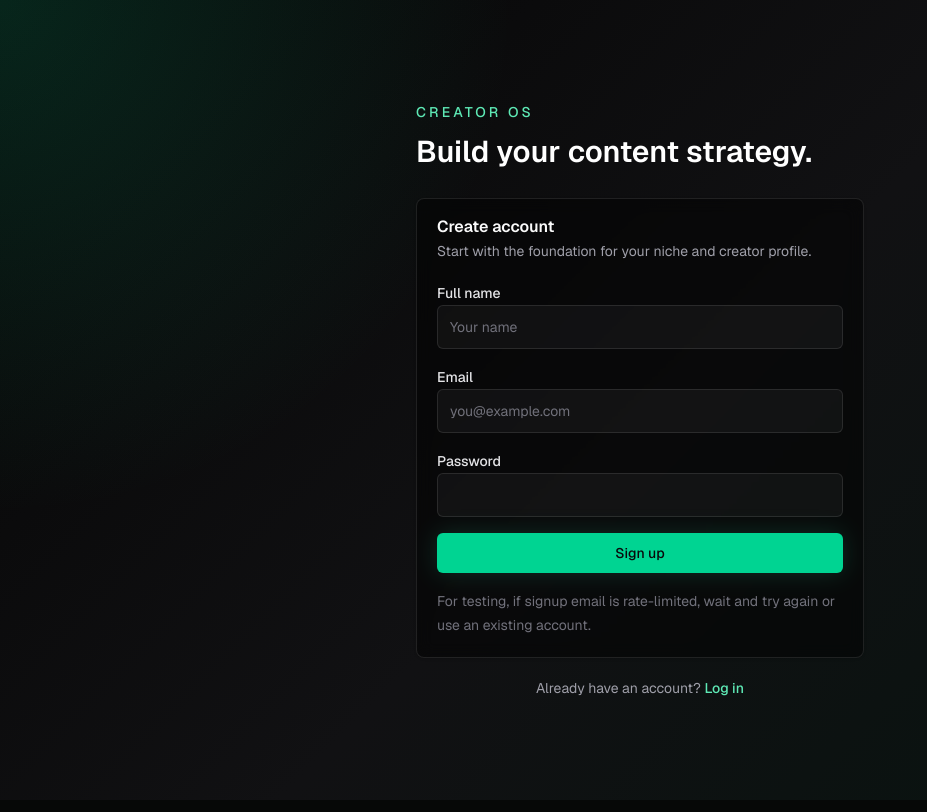
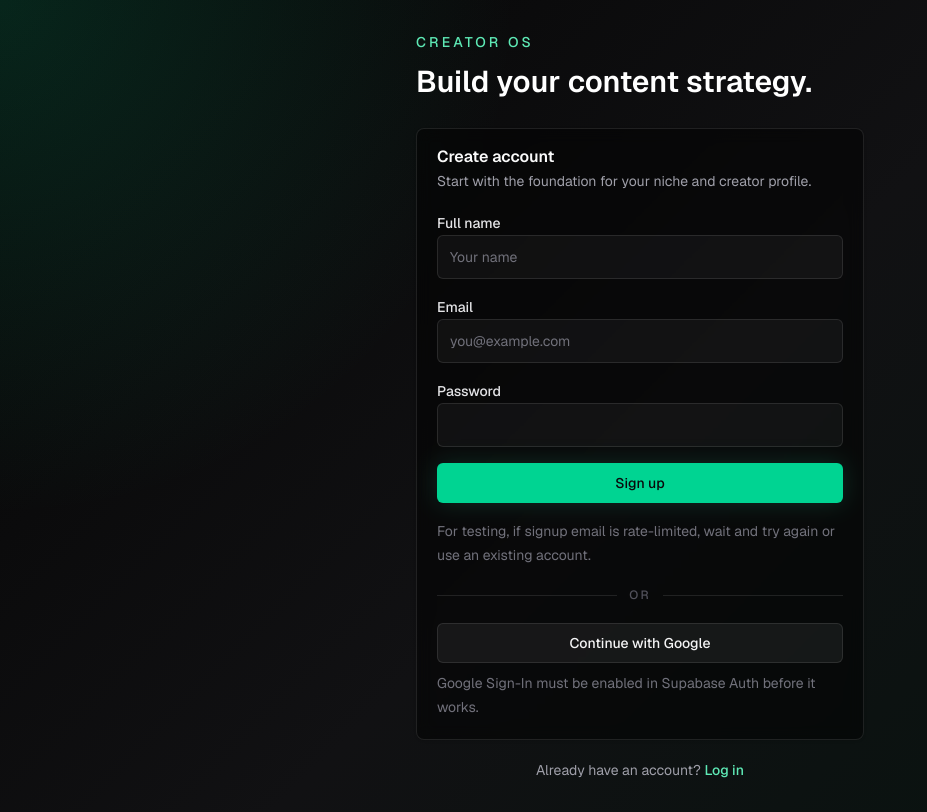
Before and after one commit to dcpdhruv7-ui/creator-os, a Next.js app: page /signup in a window 1280 px wide. Shown: the whole page, without its empty margins (0-927 px from the left). Built offline with nearby package versions, Linux system fonts and the light colour scheme.

Commit message:
Add Google Sign-In with Supabase Auth

```diff
--- a/src/app/(auth)/actions.ts
+++ b/src/app/(auth)/actions.ts
@@ -1,5 +1,6 @@
 "use server";
 
+import { headers } from "next/headers";
 import { revalidatePath } from "next/cache";
 import { redirect } from "next/navigation";
 
@@ -11,6 +12,16 @@ function field(formData: FormData, name: string) {
 
 function authRedirect(path: string, type: "error" | "message", value: string): never {
   redirect(`${path}?${type}=${encodeURIComponent(value)}`);
+}
+
+async function getRequestOrigin() {
+  const headerStore = await headers();
+
+  return (
+    headerStore.get("origin") ??
+    headerStore.get("x-forwarded-host")?.replace(/^/, "https://") ??
+    "https://creator-os-ten-phi.vercel.app"
+  );
 }
 
 function getSignupErrorMessage(message: string) {
@@ -35,6 +46,24 @@ function getSignupErrorMessage(message: string) {
   return "We could not create your account right now. Please check your details and try again.";
 }
 
+function getGoogleSignInErrorMessage(message: string) {
+  const normalizedMessage = message.toLowerCase();
+
+  if (
+    normalizedMessage.includes("provider") ||
+    normalizedMessage.includes("google") ||
+    normalizedMessage.includes("oauth")
+  ) {
+    console.error("Google Sign-In provider is not ready:", message);
+
+    return "Google Sign-In is not enabled yet. Please enable the Google provider in Supabase Auth.";
+  }
+
+  console.error("Google Sign-In error:", message);
+
+  return "Google Sign-In could not be started. Please try again.";
+}
+
 export async function login(formData: FormData) {
   const email = field(formData, "email");
   const password = field(formData, "password");
@@ -52,6 +81,28 @@ export async function login(formData: FormData) {
 
   revalidatePath("/", "layout");
   redirect("/dashboard");
+}
+
+export async function signInWithGoogle(formData: FormData) {
+  const source = field(formData, "source") === "signup" ? "/signup" : "/login";
+  const origin = await getRequestOrigin();
+  const supabase = await createClient();
+  const { data, error } = await supabase.auth.signInWithOAuth({
+    provider: "google",
+    options: {
+      redirectTo: `${origin}/auth/callback?next=/dashboard`,
+    },
+  });
+
+  if (error) {
+    authRedirect(source, "error", getGoogleSignInErrorMessage(error.message));
+  }
+
+  if (!data.url) {
+    authRedirect(source, "error", "Google Sign-In could not be started. Please try again.");
+  }
+
+  redirect(data.url);
 }
 
 export async function signup(formData: FormData) {
--- a/src/app/(auth)/login/page.tsx
+++ b/src/app/(auth)/login/page.tsx
@@ -3,6 +3,7 @@ import Link from "next/link";
 import { login } from "@/app/(auth)/actions";
 import { AuthNotice } from "@/components/auth/auth-notice";
 import { AuthShell } from "@/components/auth/auth-shell";
+import { GoogleSignIn } from "@/components/auth/google-sign-in";
 import { SubmitButton } from "@/components/auth/submit-button";
 import { Input } from "@/components/ui/input";
 import { Label } from "@/components/ui/label";
@@ -43,6 +44,12 @@ export default async function LoginPage({ searchParams }: LoginPageProps) {
         </div>
         <SubmitButton pendingText="Signing in...">Log in</SubmitButton>
       </form>
+      <div className="my-5 flex items-center gap-3">
+        <div className="h-px flex-1 bg-white/10" />
+        <span className="text-xs font-medium uppercase tracking-[0.18em] text-zinc-600">or</span>
+        <div className="h-px flex-1 bg-white/10" />
+      </div>
+      <GoogleSignIn source="login" />
     </AuthShell>
   );
 }
--- a/src/app/(auth)/signup/page.tsx
+++ b/src/app/(auth)/signup/page.tsx
@@ -1,6 +1,7 @@
 import { signup } from "@/app/(auth)/actions";
 import { AuthNotice } from "@/components/auth/auth-notice";
 import { AuthShell } from "@/components/auth/auth-shell";
+import { GoogleSignIn } from "@/components/auth/google-sign-in";
 import { SubmitButton } from "@/components/auth/submit-button";
 import { Input } from "@/components/ui/input";
 import { Label } from "@/components/ui/label";
@@ -41,6 +42,12 @@ export default async function SignupPage({ searchParams }: SignupPageProps) {
           account.
         </p>
       </form>
+      <div className="my-5 flex items-center gap-3">
+        <div className="h-px flex-1 bg-white/10" />
+        <span className="text-xs font-medium uppercase tracking-[0.18em] text-zinc-600">or</span>
+        <div className="h-px flex-1 bg-white/10" />
+      </div>
+      <GoogleSignIn source="signup" />
     </AuthShell>
   );
 }
--- /dev/null
+++ b/src/app/auth/callback/route.ts
@@ -0,0 +1,57 @@
+import { NextResponse, type NextRequest } from "next/server";
+
+import { createClient } from "@/lib/supabase/server";
+
+function getRedirectPath(value: string | null) {
+  if (!value || !value.startsWith("/")) {
+    return "/dashboard";
+  }
+
+  return value;
+}
+
+function getOAuthErrorMessage(message: string | null) {
+  const normalizedMessage = message?.toLowerCase() ?? "";
+
+  if (
+    normalizedMessage.includes("provider") ||
+    normalizedMessage.includes("google") ||
+    normalizedMessage.includes("oauth")
+  ) {
+    return "Google Sign-In is not enabled yet. Please enable the Google provider in Supabase Auth.";
+  }
+
+  return "Google Sign-In could not be completed. Please try again.";
+}
+
+export async function GET(request: NextRequest) {
+  const requestUrl = new URL(request.url);
+  const code = requestUrl.searchParams.get("code");
+  const next = getRedirectPath(requestUrl.searchParams.get("next"));
+  const errorDescription =
+    requestUrl.searchParams.get("error_description") ?? requestUrl.searchParams.get("error");
+
+  if (errorDescription) {
+    return NextResponse.redirect(
+      new URL(`/login?error=${encodeURIComponent(getOAuthErrorMessage(errorDescription))}`, requestUrl),
+    );
+  }
+
+  if (code) {
+    const supabase = await createClient();
+    const { error } = await supabase.auth.exchangeCodeForSession(code);
+
+    if (!error) {
+      return NextResponse.redirect(new URL(next, requestUrl));
+    }
+
+    console.error("Google Sign-In callback error:", error.message);
+  }
+
+  return NextResponse.redirect(
+    new URL(
+      `/login?error=${encodeURIComponent("Google Sign-In could not be completed. Please try again.")}`,
+      requestUrl,
+    ),
+  );
+}
--- /dev/null
+++ b/src/components/auth/google-sign-in.tsx
@@ -0,0 +1,22 @@
+import { signInWithGoogle } from "@/app/(auth)/actions";
+import { Button } from "@/components/ui/button";
+
+type GoogleSignInProps = {
+  source: "login" | "signup";
+};
+
+export function GoogleSignIn({ source }: GoogleSignInProps) {
+  return (
+    <div className="space-y-2">
+      <form action={signInWithGoogle}>
+        <input name="source" type="hidden" value={source} />
+        <Button className="w-full" type="submit" variant="secondary">
+          Continue with Google
+        </Button>
+      </form>
+      <p className="text-sm leading-6 text-zinc-500">
+        Google Sign-In must be enabled in Supabase Auth before it works.
+      </p>
+    </div>
+  );
+}
```
